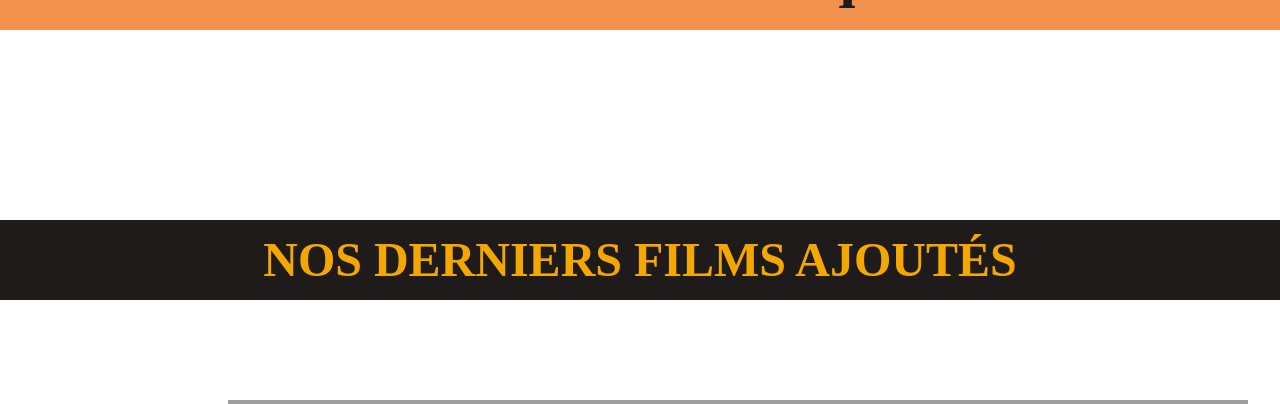
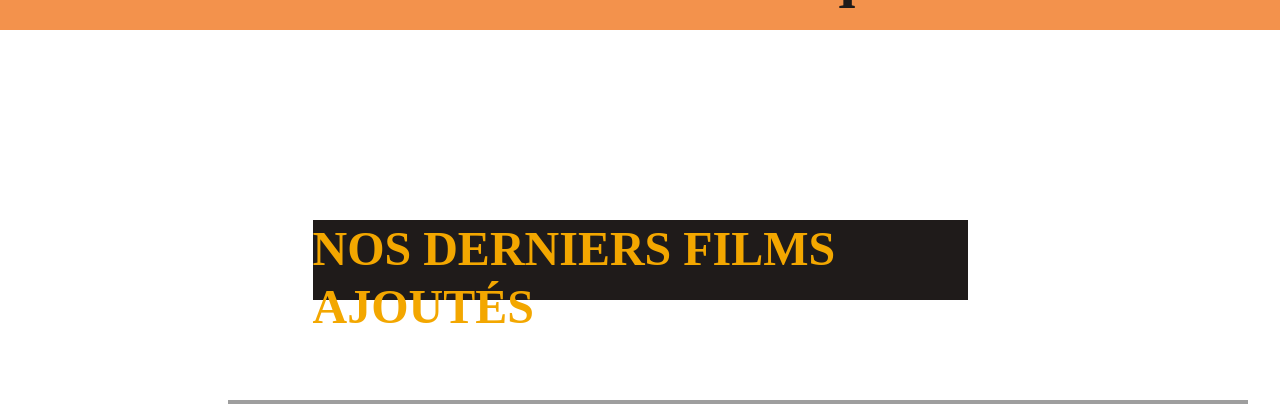
Before and after one commit to Gilliams/WebStore, a PHP site: page /dev/pages/6_nouveaux_films.php in a window 1280 px wide. Shown: the part 280-684 px from the top of the page. Run offline with PHP 8.4, Linux system fonts and the light colour scheme; some libraries are stand-ins or nearby versions; some web fonts are replaced; grey boxes are pictures that could not be loaded.

Commit message:
update affichage new films/musiques

```diff
--- a/dev/pages/6_nouveaux_films.php
+++ b/dev/pages/6_nouveaux_films.php
@@ -1,7 +1,11 @@
 <?php include('../templates/header.php'); ?>
 <section class="section-nouveaute">
-    <div class="row align-items-center justify-content-center section-nouveaute--title">
-        <h2>Nos derniers films ajoutés</h2>
+    <div class="row ">
+        <div class="col-md-6 offset-3">
+            <div class="row align-items-center justify-content-center section-nouveaute--title">
+                <h2>Nos derniers films ajoutés</h2>
+            </div>
+        </div>
     </div>
     <div class="col-md-9 offset-md-2 section-nouveaute_contain">
         <div class="row line">
```
Also changed, not shown: dev/pages/7_nouvelles_musiques.php (+6 -2 lines).
